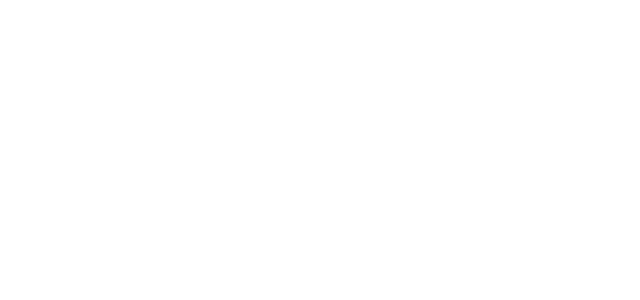
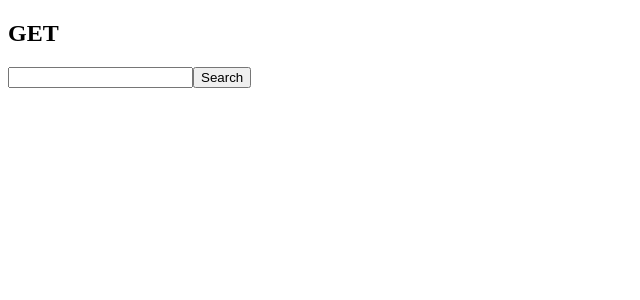
Before and after one commit to carloseduardoe/ReactJS4Dummies, a React (Create React App) app: page / in a window 1280 px wide. Shown: the top 300 px of the page, without its empty margins (0-640 px from the left). Built offline with nearby package versions, Linux system fonts and the light colour scheme.

Commit message:
CORS and GET

```diff
--- a/package.json
+++ b/package.json
@@ -4,6 +4,7 @@
   "private": true,
   "dependencies": {
     "axios": "^0.19.0",
+    "http-proxy-middleware": "^0.19.1",
     "react": "^16.8.6",
     "react-dom": "^16.8.6",
     "react-scripts": "3.0.1"
--- a/src/App.js
+++ b/src/App.js
@@ -28,6 +28,7 @@
 import ElementHover from './components/advanced/RenderProps/ElementHover';
 import Context from './components/advanced/Context';
 */
+import ReactHTTP from './components/advanced/ReactHTTP';
 
 export default class App extends Component {
   constructor(props) {
@@ -94,6 +95,7 @@
           </RenderProps>
           <Context />
         */}
+        <ReactHTTP/>
       </div>
     );
   }
--- /dev/null
+++ b/src/components/advanced/ReactHTTP.js
@@ -0,0 +1,12 @@
+import React, { Component } from 'react';
+import GetHTTP from './ReactHTTP/GetHTTP';
+import PostHTTP from './ReactHTTP/PostHTTP';
+
+export default class ReactHTTP extends Component {
+    render() {
+        return <div>
+            <GetHTTP url=""/>
+            <PostHTTP url=""/>
+        </div>;
+    }
+}
--- /dev/null
+++ b/src/components/advanced/ReactHTTP/GetHTTP.js
@@ -0,0 +1,36 @@
+import React, { Component } from 'react';
+import axios from 'axios';
+import Pokemon from './Pokemon';
+
+export default class Get extends Component {
+    constructor(props) {
+        super(props);
+        this.pokeName = React.createRef();
+        this.state = {};
+        this.url = "https://pokeapi.co/api/v2/pokemon/";
+    }
+
+    searchPokemon = (e) => {
+        e.preventDefault();
+        axios.get(this.url + this.pokeName.current.value.toLowerCase()).then(res => {
+            if (!res || res.status !== 200) return;
+
+            this.setState({
+                pokemon: res.data
+            });
+        }).catch(err => console.log(err));
+    }
+
+    render() {
+        return <div>
+            <h2>GET</h2>
+            {this.state.pokemon ?
+                <Pokemon pokemon={this.state.pokemon}/> : null
+            }
+            <form>
+                <input type="text" ref={this.pokeName}/>
+                <button type="button" onClick={this.searchPokemon}>Search</button>
+            </form>
+        </div>;
+    }
+}
--- /dev/null
+++ b/src/components/advanced/ReactHTTP/Pokemon.js
@@ -0,0 +1,42 @@
+import React, { Component } from 'react'
+
+export default class Pokemon extends Component {
+    constructor(props) {
+        super(props);
+        this.state = {};
+    }
+
+    buidStats = (stats) => {
+
+    }
+
+    buildFromData = (name, data, nested, nestedProperty) => {
+        if (!data || !data.length)
+            return;
+
+        if(nested === true)
+            data = data.map(item => item[nestedProperty]);
+
+        return <div>
+            <h5>{name}</h5>
+            <ol>{data.map((item, index) =>
+                <li key={index}><a href={item.url}>{item.name}</a></li>
+            )}</ol>
+        </div>;
+    }
+
+    render() {
+        const pokemon = { ...this.props.pokemon };
+        console.log(pokemon);
+        return pokemon ? <div>
+            <h4>{pokemon.name}</h4>
+            <img src={pokemon.sprites.front_default} alt="Pokemon"/>
+            <p>Base experience: {pokemon.base_experience}</p>
+            {/* this.buildStats("Stats", pokemon.stats) */}
+            {this.buildFromData("Forms", pokemon.forms)}
+            {this.buildFromData("Abilities", pokemon.abilities, true, "ability")}
+            {this.buildFromData("Items", pokemon.held_items, true, "item")}
+            {this.buildFromData("Moves", pokemon.moves, true, "move")}
+        </div> : null;
+    }
+}
--- /dev/null
+++ b/src/components/advanced/ReactHTTP/PostHTTP.js
@@ -0,0 +1,8 @@
+import React, { Component } from 'react'
+
+export default class Post extends Component {
+    render() {
+        return <div>
+        </div>;
+    }
+}
--- /dev/null
+++ b/src/setupProxy.js
@@ -0,0 +1,5 @@
+const proxy = require('http-proxy-middleware');
+
+module.exports = function(app) {
+    app.use(proxy('https://pokeapi.co/v2/pokemon/', { target: 'https://pokeapi.co/v2/pokemon/' }));
+};
```
